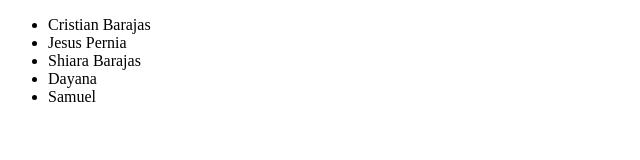
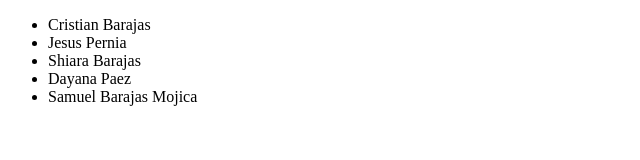
Before and after one commit to Cristian-Barajas09/alura-git, a plain HTML site: page index.html in a window 1280 px wide. Shown: the whole page, without its empty margins (0-640 px from the left). Drawn offline with Linux system fonts and the light colour scheme.

Commit message:
corrigiendo errores

```diff
--- a/index.html
+++ b/index.html
@@ -4,15 +4,15 @@
     <meta charset="UTF-8">
     <meta http-equiv="X-UA-Compatible" content="IE=edge">
     <meta name="viewport" content="width=device-width, initial-scale=1.0">
-    <title>familia de cristian barajas</title>
+    <title>familia de Cristian Barajas</title>
 </head>
 <body>
     <ul>
         <li>Cristian Barajas</li>
         <li>Jesus Pernia</li>
         <li>Shiara Barajas</li>
-        <li>Dayana</li>
-        <li>Samuel</li>
+        <li>Dayana Paez</li>
+        <li>Samuel Barajas Mojica</li>
     </ul>
 </body>
 </html>
```
